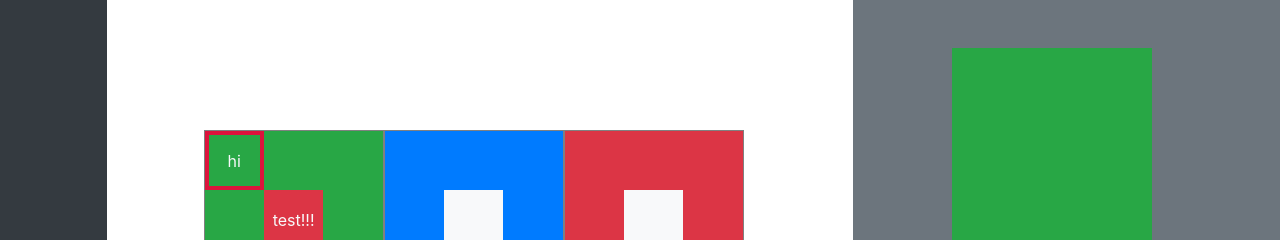
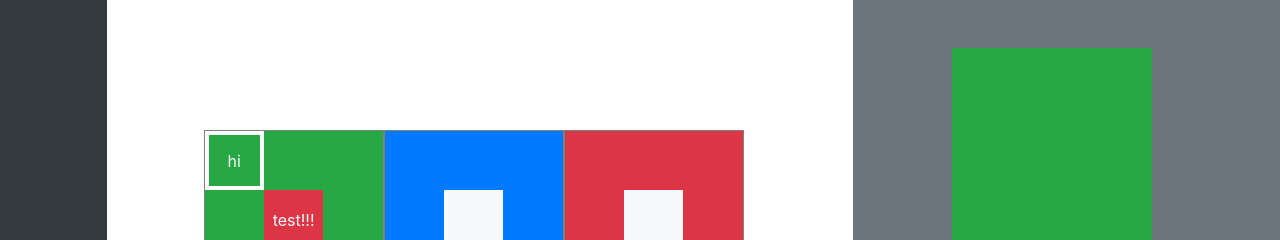
Before and after one commit to deokgoo/react-toy-mandala-plan, a React (Create React App) app: page / in a window 1280 px wide. Shown: the top 240 px of the page. Built offline with nearby package versions, Linux system fonts and the light colour scheme.

Commit message:
refactor: Textbox

```diff
--- a/package.json
+++ b/package.json
@@ -11,6 +11,7 @@
     "@types/react": "^16.9.0",
     "@types/react-dom": "^16.9.0",
     "bootstrap": "^4.4.1",
+    "enum-values": "^1.2.1",
     "node-sass": "^4.13.0",
     "react": "^16.12.0",
     "react-bootstrap": "^1.0.0-beta.16",
--- /dev/null
+++ b/src/components/TextBox/connectMaps.ts
@@ -0,0 +1,10 @@
+import { getBoxSelector } from '../../redux/settingStore/selector';
+import { updateBoxSelector } from '../../redux/settingStore/action';
+
+export const mapStateToProps = (state: any) => {
+  const boxSelector = getBoxSelector(state.settingStore);
+
+  return { boxSelector };
+};
+
+export const mapDispaToProps = { updateBoxSelector };
--- a/src/components/TextBox/index.tsx
+++ b/src/components/TextBox/index.tsx
@@ -1,65 +1,56 @@
 import React, { Component } from 'react';
+import { connect } from 'react-redux'
+import { mapDispaToProps, mapStateToProps } from './connectMaps';
+import { basePropsInterface, propsActions, stateInterface, } from "./types";
 import './style.scss'
-import { color } from '../../redux/boxStore/reducer/type';
-import { updateBoxSelector } from "../../redux/settingStore/action";
-import { connect } from 'react-redux'
-import {getBoxSelector} from "../../redux/settingStore/selector";
 
-interface stateInterface {
-  boxText: string,
-  visible: boolean,
-}
+type propsInterface = basePropsInterface & propsActions;
 
-interface propsInterface {
-  row: number,
-  col: number,
-  boxNum: number,
-  boxText: string,
-  boxTextColor: color,
-  boxColor: color,
-}
+class TextBox extends Component<propsInterface, stateInterface> {
+  selectHandler() {
+    let { boxNum, row, col } = this.props;
 
-interface propActions {
-  updateBoxSelector?: (data: {boxNum:number , row: number, col: number}) => void
-  boxSelector?: any
-}
+    if(this.props.updateBoxSelector)
+      this.props.updateBoxSelector({
+        boxNum, row, col
+      });
+  }
 
-class TextBox extends Component<propsInterface & propActions, stateInterface> {
-  constructor(props: propsInterface & propActions) {
-    super(props);
-    const {boxNum, row, col} = this.props;
-    const {boxSelector} = this.props;
-    this.state = {
-      boxText: this.props.boxText,
-      visible: false,
-    }
-  }
-  isSelected = ():boolean => {
+  isSelected(): boolean {
     const { boxNum, row, col } = this.props;
     const { boxSelector } = this.props;
+
     return boxNum === boxSelector.boxNum && row === boxSelector.row && col === boxSelector.col
   }
+
+  setClassName() {
+    let { boxColor, boxTextColor } = this.props;
+    let { row, col } = this.props;
+    const boxPos = row * 3 + col;
+    const preFix = 'TextBox';
+    let buildClassName = [];
+
+    buildClassName.push(preFix);
+    buildClassName.push(`boxPos${boxPos}`);
+    buildClassName.push(`bg-${boxColor}`);
+    buildClassName.push(`text-${boxTextColor}`);
+    buildClassName.push(this.isSelected()?"selectedBox":"");
+
+    return buildClassName.join(" ");
+  }
+
   render(): JSX.Element {
-    let { boxText, boxColor, boxTextColor} = this.props;
-    let { row, col } = this.props;
-    let { boxNum } = this.props;
+    let { boxText } = this.props;
 
-    const boxPos = row*3 + col;
     return (
-      <div className={`TextBox boxPos${boxPos} bg-${boxColor} text-${boxTextColor}`+(this.isSelected()?" selectedBox":"")} key={"test"} onClick={()=>{if(this.props.updateBoxSelector) this.props.updateBoxSelector({boxNum, row, col});}}>
-        <div className={`textContent`}> {boxText} </div>
+      <div className={this.setClassName()} onClick={()=>this.selectHandler()}>
+        <div className={`textContent`}> { boxText } </div>
       </div>
     );
   }
 }
 
-const mapStateToProps = (state: any) => {
-  const boxSelector = getBoxSelector(state.settingStore);
-
-  return { boxSelector };
-};
-
-export default connect<{}, propActions, propsInterface>(
+export default connect<{}, propsActions, basePropsInterface>(
   mapStateToProps,
-  { updateBoxSelector }
+  mapDispaToProps
 )(TextBox);
--- a/src/components/TextBox/style.scss
+++ b/src/components/TextBox/style.scss
@@ -50,8 +50,12 @@ $textBoxSize: 180px;
   top: 66.6666%;
 }
 
-@keyframes pop{
-  50%  {transform: scale(0.8);}
+@keyframes pop {
+  50% {transform: scale(0.8);}
+}
+@keyframes selectAnimation {
+  from {border: 4px solid white;}
+  to {border: 4px solid red}
 }
 
 .textContent {
@@ -60,4 +64,5 @@ $textBoxSize: 180px;
 
 .selectedBox {
   border: 4px solid crimson;
+  animation: selectAnimation 1s infinite linear;
 }
--- /dev/null
+++ b/src/components/TextBox/types.ts
@@ -0,0 +1,20 @@
+import { color } from '../../redux/boxStore/reducer/type';
+
+export interface stateInterface {
+  boxText: string,
+  visible: boolean,
+}
+
+export interface basePropsInterface {
+  row: number,
+  col: number,
+  boxNum: number,
+  boxText: string,
+  boxTextColor: color,
+  boxColor: color,
+}
+
+export interface propsActions {
+  updateBoxSelector?: (data: {boxNum:number , row: number, col: number}) => void
+  boxSelector?: any
+}
```
Also changed, not shown: 1 other file (tests, documents, lock files or other folders).
